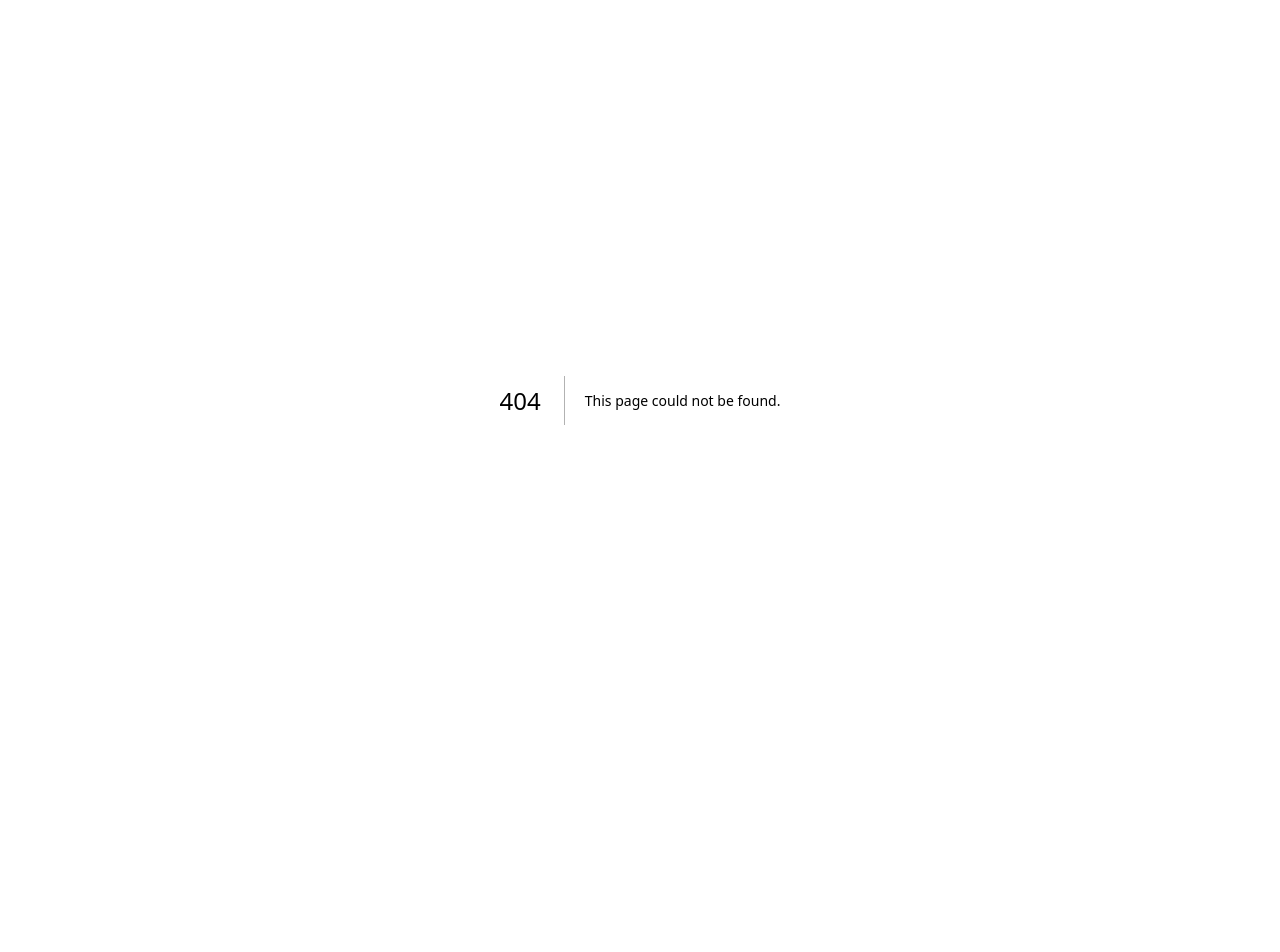
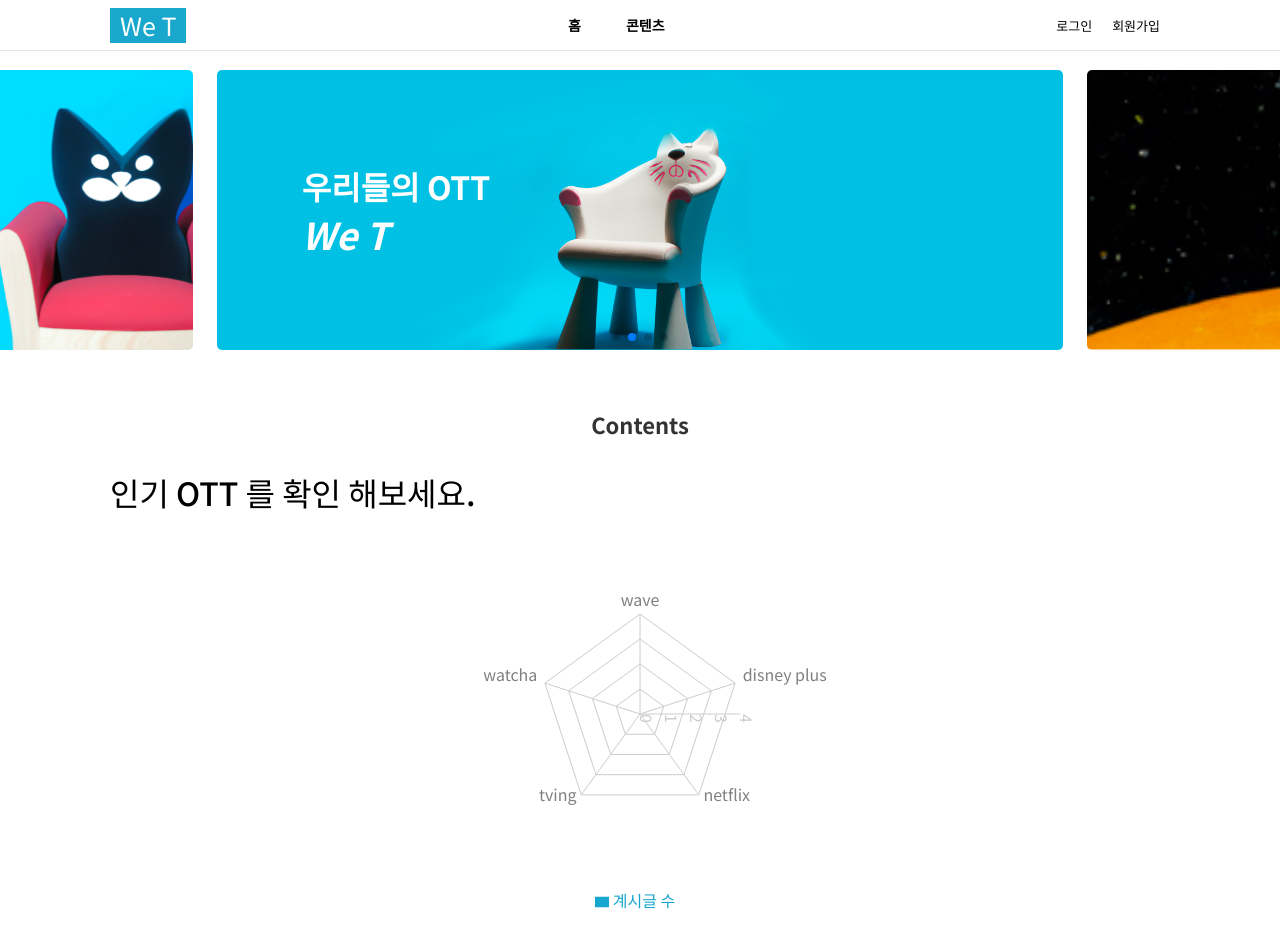
Before and after one commit to chuhongkyu/weT, a Next.js app: page /contents in a window 1280 px wide. Before the commit this address had no page. Shown: the top 952 px of the page. Before the commit the page ends 800 px from the top, so only its background shows below. Built offline with nearby package versions, Linux system fonts and the light colour scheme; no server answers; the database is empty.

Commit message:
Add ReChart

```diff
--- a/components/Nav.tsx
+++ b/components/Nav.tsx
@@ -37,7 +37,7 @@ export default function Nav(){
                                 </li> : null
                             }
                             <li>
-                                <Link href={'/home'}>고객센터</Link>
+                                <Link href={'/contents'}>콘텐츠</Link>
                             </li>
                         </>
                     )}
--- /dev/null
+++ b/components/contents/Chart.tsx
@@ -0,0 +1,76 @@
+'use client'
+
+import React, { useEffect, useState } from "react";
+import { Radar, RadarChart, PolarGrid, PolarAngleAxis, PolarRadiusAxis, Legend } from "recharts";
+import { IData } from "utils/typeGroup";
+
+const Chart = (data:any) => {
+    const [dummy, setDummy] = useState<IData[]>(data.data)
+    const [chart, setChart] = useState(
+        [
+            {
+                category: "wave",
+                number: 0
+            },
+            {
+                category: "disney plus",
+                number: 0
+            },
+            {
+                category: "netflix",
+                number: 0
+            },
+            {
+                category: "tving",
+                number: 0
+            },
+            {
+                category: "watcha",
+                number: 0
+            },
+        ])
+    useEffect(()=>{
+        setChart([
+            {
+                category: "wave",
+                number: dummy.filter(el => el.category === "wave").length
+            },
+            {
+                category: "disney plus",
+                number: dummy.filter((el)=> el.category == "disney plus").length
+            },
+            {
+                category: "netflix",
+                number: dummy.filter((el)=> el.category == "netflix").length
+            },
+            {
+                category: "tving",
+                number: dummy.filter((el)=> el.category == "tving").length
+            },
+            {
+                category: "watcha",
+                number: dummy.filter((el)=> el.category == "watcha").length
+            },
+        ])
+    },[data])
+  return (
+    <RadarChart
+        id={"CHART"}
+      cx={200}
+      cy={200}
+      outerRadius={100}
+      width={400}
+      height={400}
+      data={chart}
+    >
+      <PolarGrid />
+      <PolarAngleAxis dataKey="category" />
+      <PolarRadiusAxis />
+      <Radar name="계시글 수" dataKey="number" stroke="#17a7ce" fill="#17a7ce" fillOpacity={0.6} />
+      {/* <Radar name="Lily" dataKey="B" stroke="#82ca9d" fill="#82ca9d" fillOpacity={0.6} /> */}
+      <Legend />
+    </RadarChart>
+  );
+}
+
+export default Chart;
--- a/package.json
+++ b/package.json
@@ -26,6 +26,7 @@
     "next-auth": "^4.22.1",
     "react": "18.2.0",
     "react-dom": "18.2.0",
+    "recharts": "^2.7.2",
     "scss": "^0.2.4",
     "swiper": "^9.2.4",
     "tls": "^0.0.1",
--- /dev/null
+++ b/pages/contents/index.tsx
@@ -0,0 +1,45 @@
+import { useSession } from "next-auth/react";
+import { connectDB } from "utils/database";
+import { IData } from "utils/typeGroup";
+import styles from "styles/Home.module.scss";
+import Nav from "components/Nav";
+import Banner from "components/Banner";
+import Footer from "components/Footer";
+import Chart from "components/contents/Chart";
+import { useState } from "react";
+
+interface Props {
+  data: IData[];
+}
+
+const Contents = ({data: initialData }:Props) => {
+  const [data, setData] = useState<IData[]>(initialData);
+
+  return (
+    <div id={styles.Home}>
+        <Nav/>
+        <Banner/>
+        <div className={styles.wrapper}>
+          <h1>Contents</h1>
+
+          <div className={styles.contents_container}>
+            <h5>인기 OTT 를 확인 해보세요.</h5>
+            <div className={styles.chart_container}>
+                <Chart data={data}></Chart>
+            </div>
+          </div>
+
+        </div>
+        <Footer/>
+    </div>
+  )
+}
+
+export const getStaticProps = async () => {
+  let client = await connectDB;
+  const db = client.db('forum');
+  let data = await db.collection('post').find().toArray();
+  return { props: { data: JSON.parse(JSON.stringify(data)) } };
+};
+
+export default Contents;
--- a/styles/Home.module.scss
+++ b/styles/Home.module.scss
@@ -99,6 +99,22 @@
                 }
             }
         }
+
+        .contents_container{
+            h5{
+                font-size: 32px;
+                font-weight: 500;
+                line-height: 135%;
+                margin-top: 32px;
+            }
+            .chart_container{
+                width: 100%;
+                display: flex;
+                justify-content: center;
+            }
+        }
+
+
     }
 }
 
```
Also changed, not shown: styles/Content.module.scss (added), 1 other file (tests, documents, lock files or other folders).
